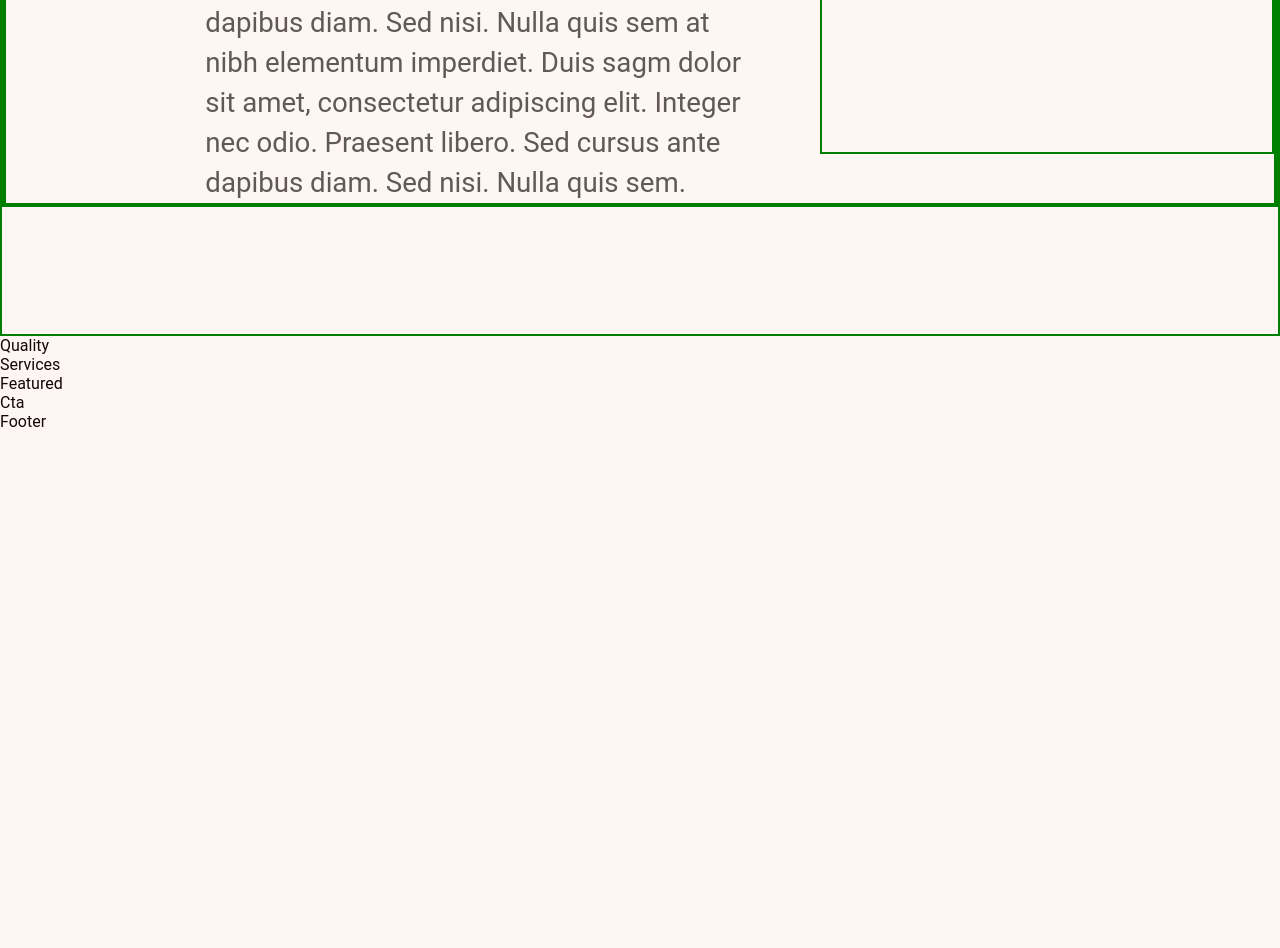
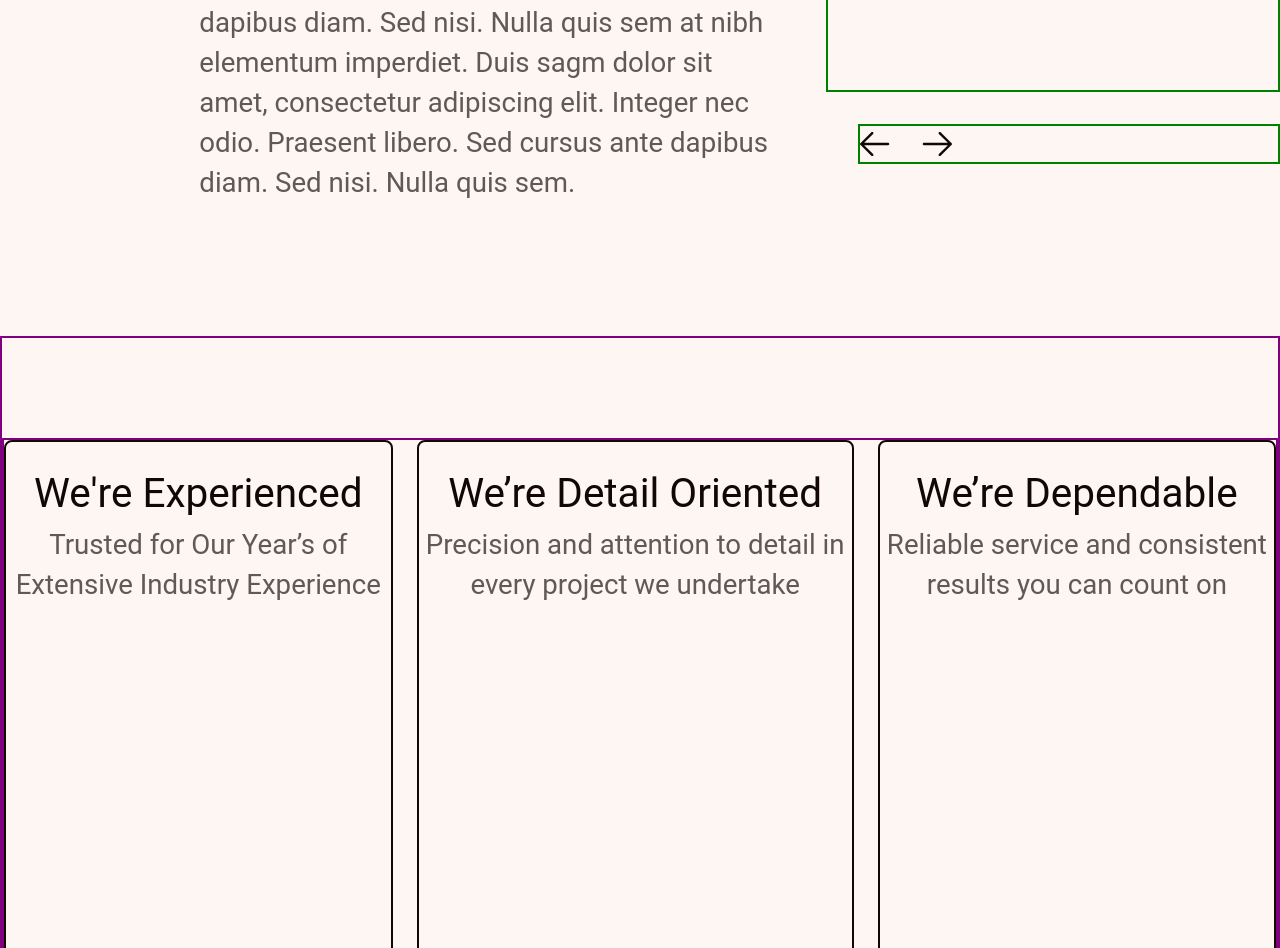
Before and after one commit to adinduokoro/Lizz-Will-Design, a React (Create React App) app: page / in a window 1280 px wide. Shown: the part 1824-2772 px from the top of the page. Before the commit the page ends 2255 px from the top, so only its background shows below. Built offline with nearby package versions, Linux system fonts and the light colour scheme.

Commit message:
About and Quality update

```diff
--- a/src/components/about/About.js
+++ b/src/components/about/About.js
@@ -2,6 +2,8 @@ import React from "react";
 import styles from "./About.module.css";
 import { aboutLinks } from "./data";
 import { SectionLink } from "../../components";
+import leftArrow from "../../assets/left-arrow.svg";
+import rightArrow from "../../assets/right-arrow.svg";
 
 const About = () => {
   return (
@@ -15,10 +17,7 @@ const About = () => {
           <ul className={styles["about-navigation-links"]}>
             {aboutLinks.map((link, index) => (
               <li key={index}>
-                <h3>
-                {link}
-
-                </h3>
+                <h3>{link}</h3>
               </li>
             ))}
           </ul>
@@ -39,8 +38,19 @@ const About = () => {
               {/* image */}
             </div>
             <div className={styles["card-container-buttons"]}>
-              {/* left */}
-              {/* right */}
+              <div className={styles["view-box"]}>slides</div>
+              <div className={styles["view-box-controls"]}>
+                <img
+                  className={styles["left-arrow"]}
+                  src={leftArrow}
+                  alt="left arrow"
+                />
+                <img
+                  className={styles["right-arrow"]}
+                  src={rightArrow}
+                  alt="right arrow"
+                />
+              </div>
             </div>
           </div>
         </div>
--- a/src/components/about/About.module.css
+++ b/src/components/about/About.module.css
@@ -1,6 +1,5 @@
 .about {
   min-height: 67.5rem;
-  border: 2px solid green;
   display: flex;
   align-items: center;
   justify-content: center;
@@ -8,7 +7,6 @@
 
 .about-container {
   width: 104.9375rem;
-  border: 2px solid green;
   display: flex;
   flex-direction: column;
 }
@@ -26,28 +24,46 @@
   margin: 1rem 0 4rem;
 }
 
-.about-content{
+.about-content {
   display: flex;
   justify-content: center;
-  border: 2px solid green;
   max-width: 87.25rem;
   align-self: center;
   gap: 3.56rem;
-
 }
 
-.about-navigation-links{
+.about-navigation-links {
   display: flex;
   flex-direction: column;
   gap: 2rem;
 }
 
-.about-navigation-links li h3{
+.about-navigation-links li h3 {
   text-decoration-line: underline;
 }
 
-.card-container{
-  border: 2px solid green;
+.card-container {
   min-width: 28.375rem;
   height: 26.9375rem;
 }
+
+.view-box {
+  width: 28.375rem;
+  height: 23.0625rem;
+  border: 2px solid green;
+}
+
+.view-box-controls {
+  margin-top: 2rem;
+  margin-left: 2rem;
+  border: 2px solid green;
+  display: flex;
+  gap: 1.98rem;
+}
+
+.left-arrow,
+.right-arrow {
+  width: 1.875rem;
+  height: 2.25994rem;
+  cursor: pointer;
+}
--- a/src/components/quality/Quality.js
+++ b/src/components/quality/Quality.js
@@ -1,10 +1,27 @@
-import React from 'react'
-import styles from "./Quality.module.css"
+import React from "react";
+import styles from "./Quality.module.css";
+import { cards } from "./data";
 
 const Quality = () => {
   return (
-    <div>Quality</div>
-  )
-}
+    <div className={styles["quality"]}>
+      <div className={styles["quality-container"]}>
+        {cards.map((card, index) => (
+          <div className={styles["card"]}>
+            <div className={styles["image-container"]}>
+              <img src="" alt="" />
+            </div>
+            <div className={styles["title"]}>
+              <h3>{card.title}</h3>
+            </div>
+            <div className={styles["description"]}>
+              <p>{card.description}</p>
+            </div>
+          </div>
+        ))}
+      </div>
+    </div>
+  );
+};
 
-export default Quality
+export default Quality;
--- a/src/components/quality/Quality.module.css
+++ b/src/components/quality/Quality.module.css
@@ -0,0 +1,32 @@
+.quality{
+  border: 2px solid purple;
+  min-height: 50rem;
+  display: flex;
+  align-items: center;
+  justify-content: center;
+}
+
+.quality-container{
+  width: 104.9375rem;
+  border: 2px solid purple;
+  display: flex;
+  justify-content: center;
+  gap: 1.5rem;
+}
+
+.card{
+  text-align: center;
+  max-width: 34rem;
+height: 37.0625rem;
+border-radius: 0.5rem;
+border: 2px solid #120703;
+
+background: #FEF6F3;
+
+}
+
+.title h3{
+  font-size: 2.53rem;
+font-weight: 400;
+line-height: 4rem;
+}
--- /dev/null
+++ b/src/components/quality/data.js
@@ -0,0 +1,17 @@
+export const cards = [
+  {
+    img: "",
+    title: "We're Experienced",
+    description: "Trusted for Our Year’s of Extensive Industry Experience",
+  },
+  {
+    img: "",
+    title: "We’re Detail Oriented",
+    description: "Precision and attention to detail in every project we undertake",
+  },
+  {
+    img: "",
+    title: "We’re Dependable",
+    description: "Reliable service and consistent results you can count on",
+  },
+];
```
Also changed, not shown: src/assets/left-arrow.svg (added), src/assets/right-arrow.svg (added).
